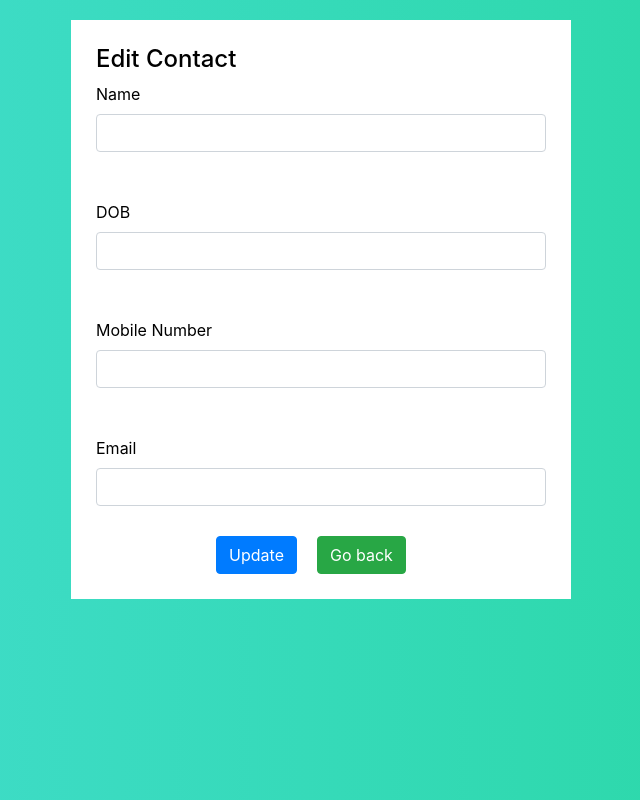
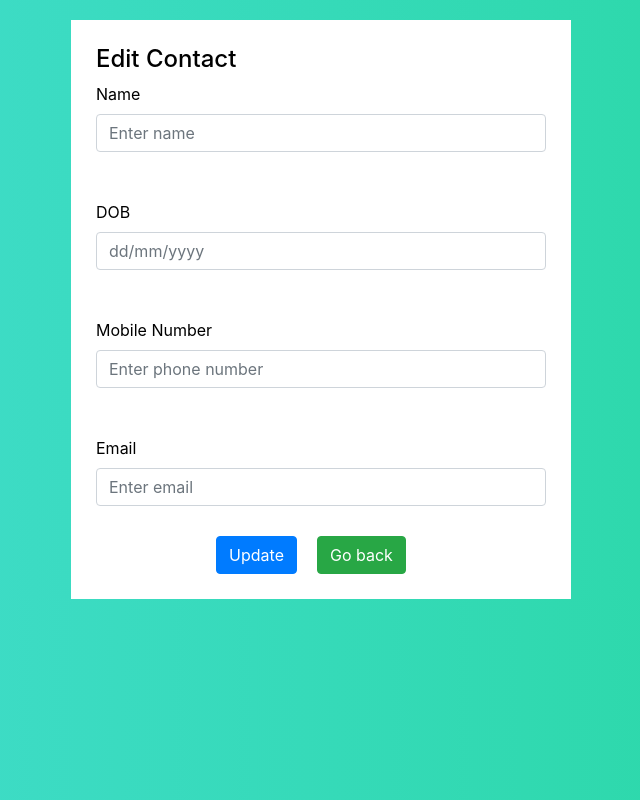
Before and after one commit to yatharth1706/PhoneBook, an Angular app in the folder frontend-phoneBook/: page /edit-contact/1 in a window 1280 px wide. Shown: the whole page, without its empty margins (319-959 px from the left). Built offline with nearby package versions, Linux system fonts and the light colour scheme; no server answers.

Commit message:
Fix bugs :hammer:

```diff
--- a/frontend-phoneBook/src/app/edit-contact/edit-contact.component.html
+++ b/frontend-phoneBook/src/app/edit-contact/edit-contact.component.html
@@ -3,22 +3,22 @@
     <div class="contact-details">
         <label for="name">Name</label>
         <br>
-        <input #name type="text" id="name" class="form-control" value = "{{personDetails['name']}}" required>
+        <input #name type="text" id="name" class="form-control" value = "{{personDetails['name']}}" placeholder = "Enter name" required>
         <br>
         <br>
         <label for="dob">DOB</label>
         <br>
-        <input #dob type="text" id="dob" class="form-control" value = "{{personDetails['dob']}}" required>
+        <input #dob type="text" id="dob" class="form-control" value = "{{personDetails['dob']}}" placeholder = "dd/mm/yyyy" required>
         <br>
         <br>
         <label for="mobile-number">Mobile Number</label>
         <br>
-        <input #mobile type="number" id="mobile-number" class="form-control" value = "{{personDetails['phoneNumbers']}}" required>
+        <input #mobile type="number" id="mobile-number" class="form-control" value = "{{personDetails['phoneNumbers']}}" placeholder = "Enter phone number" required>
         <br>
         <br>
         <label for="email">Email</label>
         <br>
-        <input #email type="email" id="email" class="form-control" value = "{{personDetails['emails']}}" required>
+        <input #email type="email" id="email" class="form-control" value = "{{personDetails['emails']}}" placeholder = "Enter email" required>
 
         <div class="buttons">
             <button class="btn btn-primary" (click) = "saveDetails(name,dob,mobile,email)">Update</button>
--- a/frontend-phoneBook/src/app/edit-contact/edit-contact.component.ts
+++ b/frontend-phoneBook/src/app/edit-contact/edit-contact.component.ts
@@ -1,7 +1,6 @@
 import { Component, OnInit } from '@angular/core';
 import { TaskService } from '../task.service';
-import { ActivatedRoute , Params} from '@angular/router';
-
+import { ActivatedRoute , Params, Router} from '@angular/router';
 
 @Component({
   selector: 'app-edit-contact',
@@ -13,7 +12,7 @@ export class EditContactComponent implements OnInit {
   personDetails: any[] = [];
   phoneNumbers: any[] = [];
   emails : any[] = [];
-  constructor(private taskService : TaskService,private route: ActivatedRoute) { }
+  constructor(private taskService : TaskService,private route: ActivatedRoute, private router: Router) { }
 
   ngOnInit(): void {
     this.route.params.subscribe((params: Params) =>{
@@ -39,7 +38,8 @@ export class EditContactComponent implements OnInit {
       "phone": this.phoneNumbers,
       "emails": this.emails
     }).subscribe((response) => {
-      console.log(response);
+      alert("Successfully updated!!");
+      this.router.navigate(['']);
     });
   }
 }
--- a/frontend-phoneBook/src/app/pages/contact/contact.component.html
+++ b/frontend-phoneBook/src/app/pages/contact/contact.component.html
@@ -20,7 +20,7 @@
                         <span>{{person.dob}}</span>
                         <div class="buttons-holder">
                             <button class="btn btn-primary" routerLink = "/edit-contact/{{person._id}}">Edit</button>
-                            <button class="btn btn-light">Delete</button>
+                            <button class="btn btn-light" (click) = "deleteTask(person._id)">Delete</button>
                         </div>
                     </div>
 
--- a/frontend-phoneBook/src/app/pages/contact/contact.component.ts
+++ b/frontend-phoneBook/src/app/pages/contact/contact.component.ts
@@ -1,5 +1,6 @@
 import { Component, OnInit } from '@angular/core';
 import { HttpClient } from '@angular/common/http';
+import {Router} from '@angular/router';
 import { TaskService } from 'src/app/task.service';
 
 @Component({
@@ -9,7 +10,7 @@ import { TaskService } from 'src/app/task.service';
 })
 export class ContactComponent implements OnInit {
 
-  constructor(private taskService: TaskService) { }
+  constructor(private taskService: TaskService, private router: Router) { }
 
   contacts: any[] = [];
 
@@ -31,4 +32,11 @@ export class ContactComponent implements OnInit {
       document.getElementById(id).style.display = "block";
     }
   }
+
+  deleteTask(id){
+    this.taskService.deleteTask(id).subscribe((response) => {
+      alert("Successfully Deleted!! Redirecting to front page")
+      window.location.reload();
+    })
+  }
 }
--- a/frontend-phoneBook/src/app/pages/create-contact/create-contact.component.html
+++ b/frontend-phoneBook/src/app/pages/create-contact/create-contact.component.html
@@ -3,22 +3,22 @@
     <div class="contact-details">
         <label for="name">Name</label>
         <br>
-        <input #name type="text" id="name" class="form-control" required>
+        <input #name type="text" id="name" class="form-control" placeholder = "Enter name" required>
         <br>
         <br>
         <label for="dob">DOB</label>
         <br>
-        <input #dob type="text" id="dob" class="form-control" required>
+        <input #dob type="text" id="dob" class="form-control" placeholder = "dd/mm/yyyy" required>
         <br>
         <br>
         <label for="mobile-number">Mobile Number</label>
         <br>
-        <input #mobile type="number" id="mobile-number" class="form-control" required>
+        <input #mobile type="number" id="mobile-number" class="form-control" placeholder = "Enter phone number" required>
         <br>
         <br>
         <label for="email">Email</label>
         <br>
-        <input #email type="email" id="email" class="form-control" required>
+        <input #email type="email" id="email" class="form-control" placeholder = "Enter email" required>
 
         <div class="buttons">
             <button (click) = "saveDetails(name,dob,mobile,email)" class="btn btn-primary">Save</button>
--- a/frontend-phoneBook/src/app/task.service.ts
+++ b/frontend-phoneBook/src/app/task.service.ts
@@ -24,4 +24,8 @@ export class TaskService {
   saveDetails(id, ob: any){
     return this.webRequest.patch('contacts/' + id, ob);
   }
+
+  deleteTask(id){
+    return this.webRequest.delete('contacts/' + id);
+  }
 }
```
Also changed, not shown: 2 other files (tests, documents, lock files or other folders).
